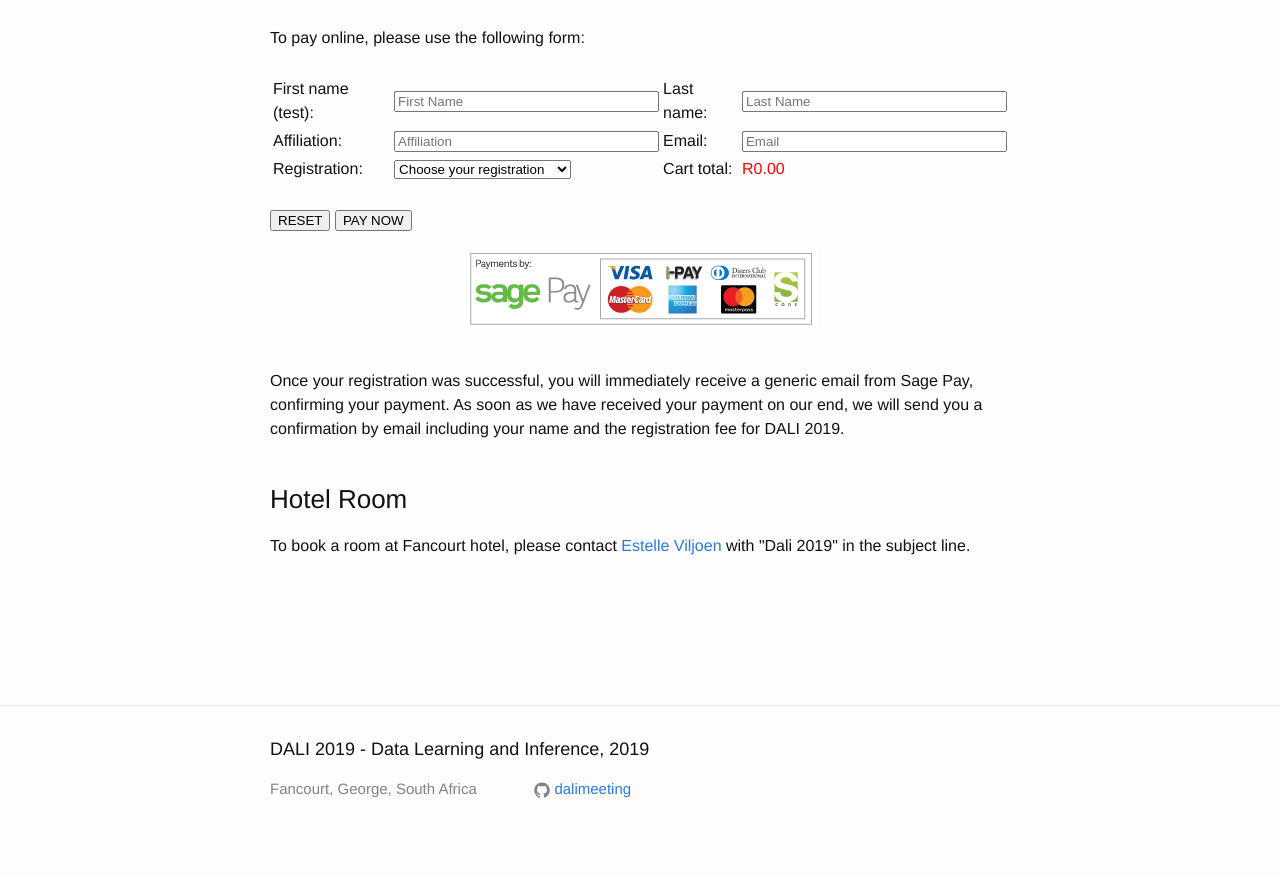
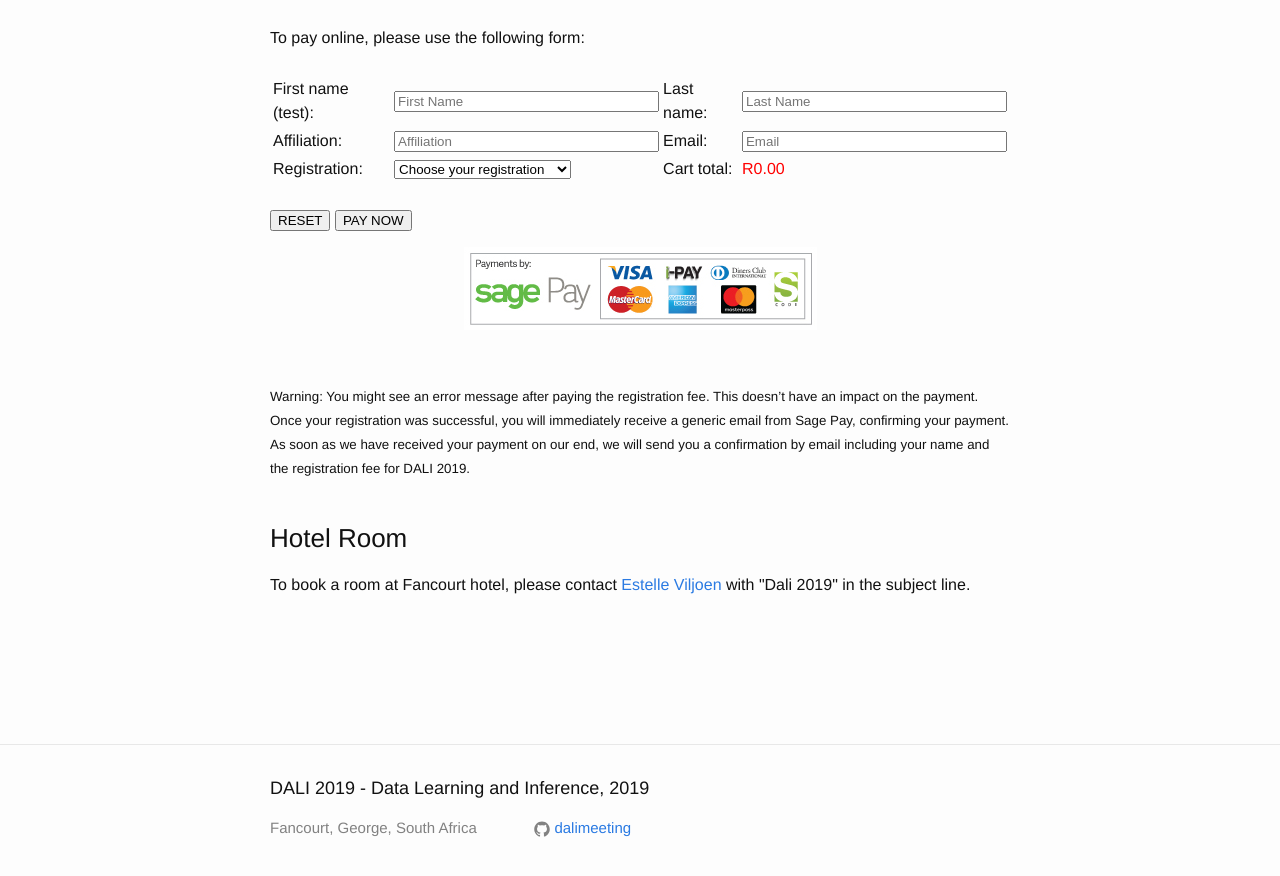
Before and after one commit to dalimeeting/dalimeeting.github.io, a Jekyll site: the page built from registration.html, in a window 1280 px wide and 900 px high, scrolled down 1149 px. Shown: the top 876 px of the window. Built offline with Jekyll 4.4.1, drawn with Linux system fonts in a browser that asks for light colours.

Commit message:
Update registration.html

```diff
--- a/_layouts/registration.html
+++ b/_layouts/registration.html
@@ -55,8 +55,10 @@ layout: page
   <p style="text-align:center;"><img src="{{ '/assets/Combination-7_Horizontal.jpg' | prepend: site.baseurl }}" /></p>
 
   <br>
-  <p>Once your registration was successful, you will immediately receive a generic email from Sage Pay, confirming your payment.
-As soon as we have received your payment on our end, we will send you a confirmation by email including your name and the registration fee for DALI 2019.</p>
+  </p><small>Warning: You might see an error message after paying the registration fee. This doesn’t have an impact on the payment.
+  Once your registration was successful, you will immediately receive a generic email from Sage Pay, confirming your payment.
+  As soon as we have received your payment on our end, we will send you a confirmation by email including your name and the registration fee for DALI 2019.</small></p>
+
   <br>
   <h3>Hotel Room</h3>
   <p>To book a room at Fancourt hotel, please contact <a href="mailto:estellev@fancourt.co.za">Estelle Viljoen</a> with "Dali 2019" in the subject line.</p>
```
